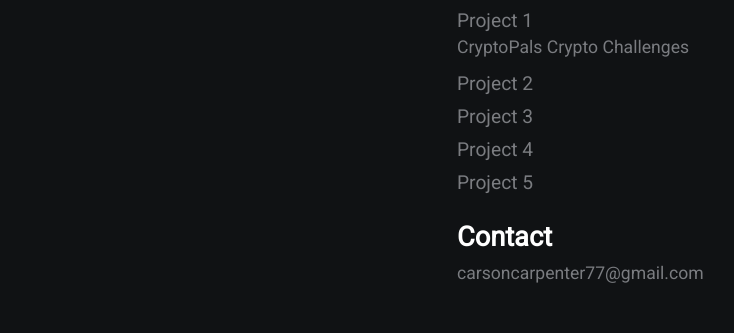
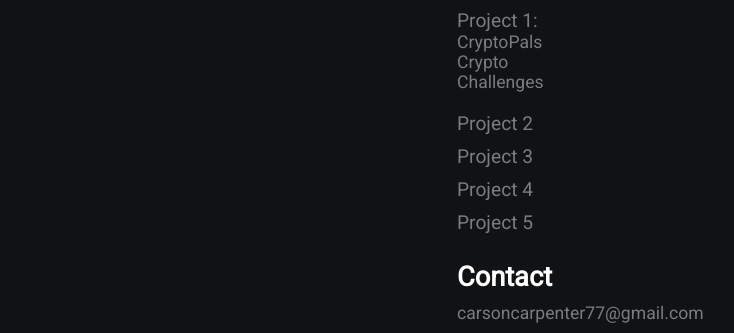
Before and after one commit to carsoncarpenter7/carsoncarpenter7.github.io, a plain HTML site: page index.html in a window 1280 px wide. Shown: the part 522-855 px from the top of the page, without its empty margins (183-917 px from the left). Before the commit the page ends 815 px from the top, so only its background shows below. Drawn offline with Linux system fonts and the light colour scheme.

Commit message:
Update index.html

```diff
--- a/index.html
+++ b/index.html
@@ -29,8 +29,7 @@
             <h2>Skills</h2>
             <p>SKILLS: </p>
             <h2>Projects</h2>
-            <a href="https://github.com/carsoncarpenter7/CryptoPals-1-5">Project 1</a>
-            <p> CryptoPals Crypto Challenges </p>
+            <a href="https://github.com/carsoncarpenter7/CryptoPals-1-5">Project 1: <p> CryptoPals Crypto Challenges </p></a>
             <a href="#">Project 2</a>
             <a href="#">Project 3</a>
             <a href="#">Project 4</a>
```
